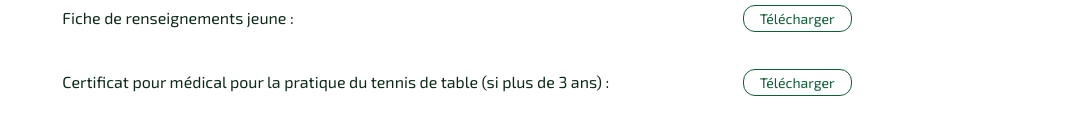
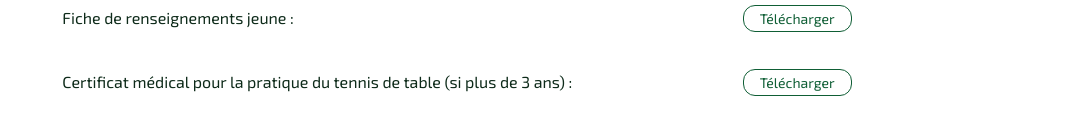
Before and after one commit to ttfarguais/ttfarguais, a Next.js app: page /inscription in a window 1280 px wide. Shown: the part 806-937 px from the top of the page, without its empty margins (183-1248 px from the left). Built offline with nearby package versions, Linux system fonts and the light colour scheme.

Commit message:
Update inscriptionFile.js

```diff
--- a/app/src/data/inscriptionFile.js
+++ b/app/src/data/inscriptionFile.js
@@ -7,7 +7,7 @@ const documents = [
   { name: "Bordereau de demande de licence", pdf: "/pdf/licence.pdf" },
   { name: "Fiche de renseignements jeune", pdf: "/pdf/TTF-Fiche-renseignements-jeunes.pdf" },
   {
-    name: "Certificat pour médical pour la pratique du tennis de table (si plus de 3 ans)",
+    name: "Certificat médical pour la pratique du tennis de table (si plus de 3 ans)",
     important: false,
     pdf: "/pdf/certificat-medical.pdf",
   },
```
